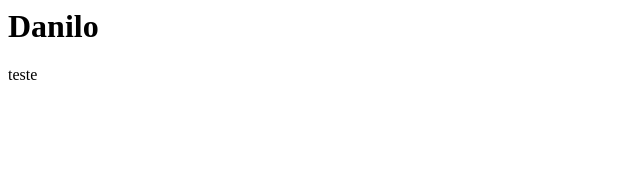
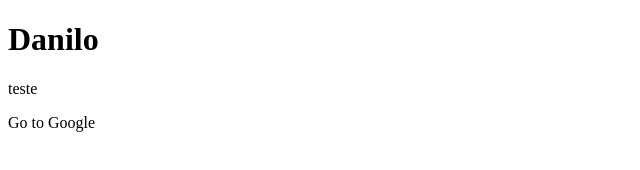
Before and after one commit to dgsdan/effective-spork, a plain HTML site: page index.html in a window 1280 px wide. Shown: the whole page, without its empty margins (0-640 px from the left). Drawn offline with Linux system fonts and the light colour scheme.

Commit message:
Update index.html

```diff
--- a/index.html
+++ b/index.html
@@ -1,9 +1,25 @@
+<!DOCTYPE html>
+
 <head>
 <title>Mestre no HTML</title>
+
+  <style>
+a.button {
+    -webkit-appearance: button;
+    -moz-appearance: button;
+    appearance: button;
+
+    text-decoration: none;
+    color: initial;
+}
+
+</style>
 </head>
 
 <body>
 <h1>Danilo</h1>
 
-teste
+<p>teste</p>
+<a href="https://levty.com/carreiras/vaga-engenheiro-de-software-juiz-de-fora-mg-5e42a3319b12757b11bf137f" class="button">Go to Google</a>
+
 </body>
```
